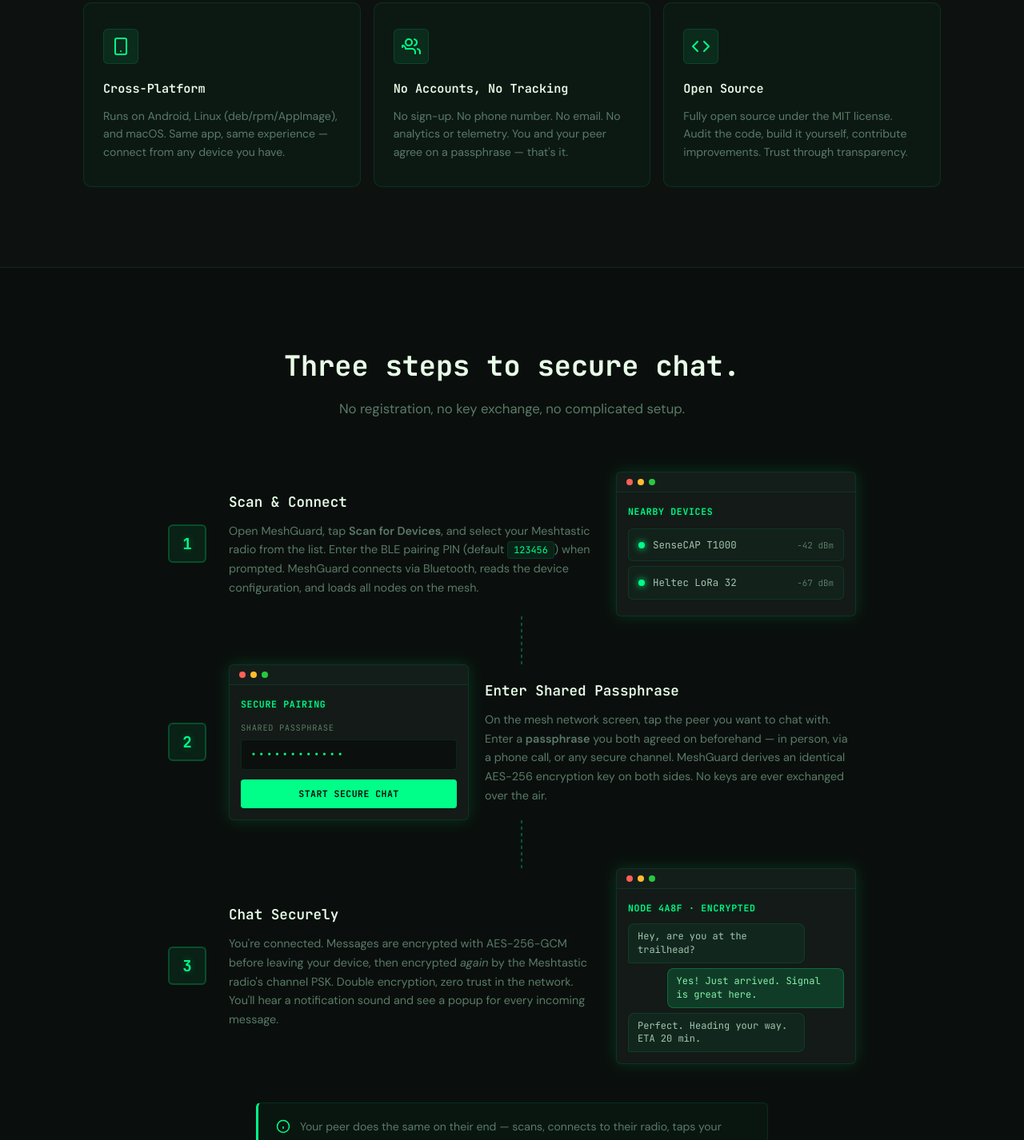
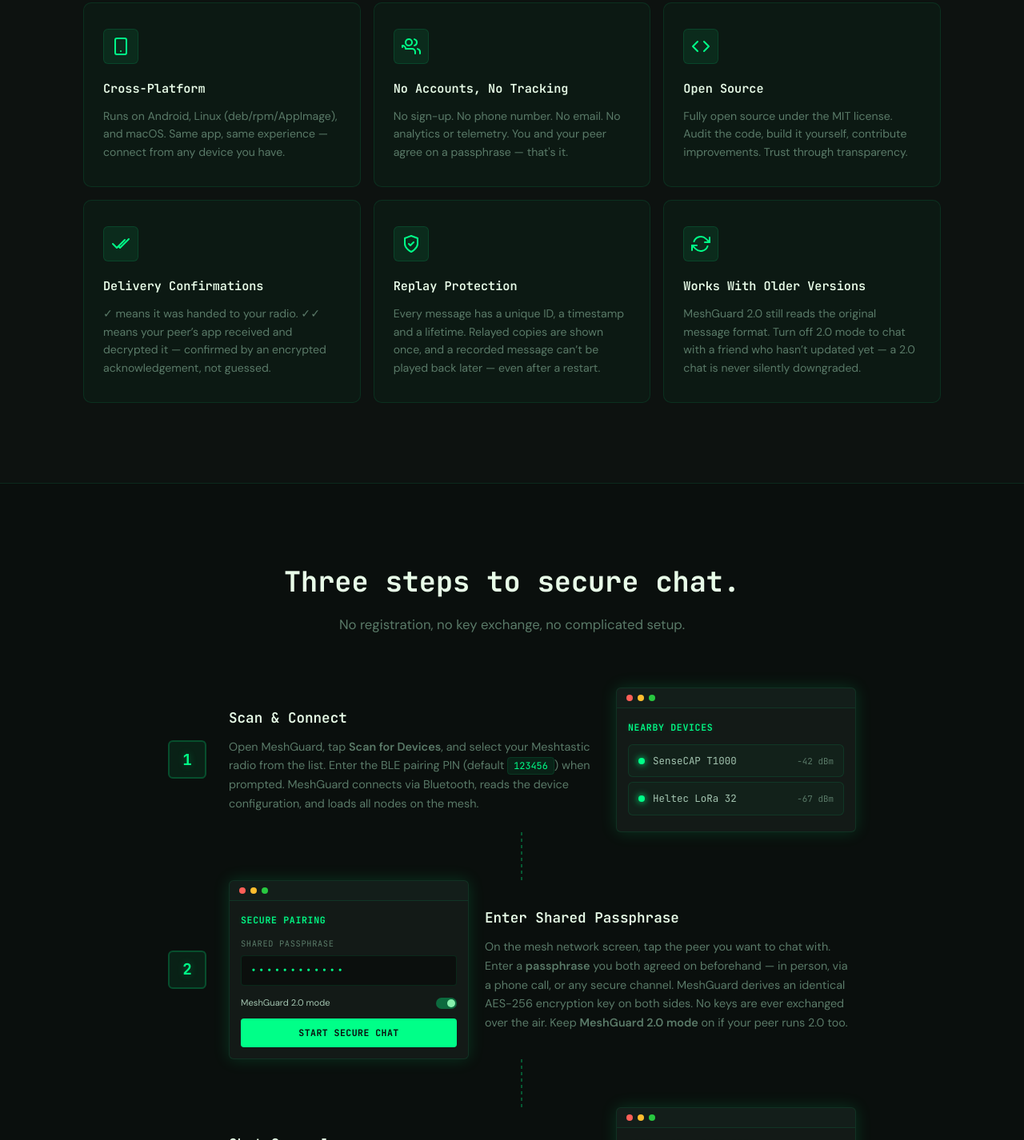
Before and after one commit to nemke82/meshguard, a plain HTML site: page website/index.html in a window 1280 px wide. Shown: the part 1374-2800 px from the top of the page at 80% size. Drawn offline with Linux system fonts and the light colour scheme; animation ran at ten frames a second.

Commit message:
Update README, website and store metadata for MeshGuard 2.0
Describe the 2.0 protocol, delivery confirmations, replay protection,
the MeshGuard 2.0 pairing toggle and backward compatibility. Replace the
stale 160-character guidance with the byte limits, add troubleshooting
for mixed versions, show meshguard-core and docs in the architecture,
and add the IzzyOnDroid changelog for versionCode 2026011014.

```diff
--- a/website/css/style.css
+++ b/website/css/style.css
@@ -720,6 +720,40 @@ code {
   border-bottom-right-radius: 2px;
 }
 
+.chat-status {
+  margin-left: 4px;
+  font-size: 0.65rem;
+  opacity: 0.75;
+}
+
+.screen-toggle {
+  display: flex;
+  align-items: center;
+  justify-content: space-between;
+  font-size: 0.7rem;
+  color: var(--text-secondary);
+  margin-bottom: 10px;
+}
+
+.screen-switch {
+  position: relative;
+  width: 26px;
+  height: 14px;
+  border-radius: 7px;
+  background: rgba(0, 255, 136, 0.35);
+}
+
+.screen-switch::after {
+  content: "";
+  position: absolute;
+  top: 2px;
+  right: 2px;
+  width: 10px;
+  height: 10px;
+  border-radius: 50%;
+  background: var(--green-300);
+}
+
 .how-note {
   display: flex;
   align-items: flex-start;
--- a/website/index.html
+++ b/website/index.html
@@ -54,7 +54,7 @@
     <canvas id="matrix-rain" class="hero-canvas"></canvas>
     <div class="hero-scanline"></div>
     <div class="hero-content">
-      <div class="hero-badge"><span class="blink">_</span> Open Source &middot; MIT License</div>
+      <div class="hero-badge"><span class="blink">_</span> MeshGuard 2.0 &middot; Open Source &middot; MIT License</div>
       <h1><span class="mono-accent">&gt;</span> Private messaging,<br><span class="gradient-text">off the grid.</span></h1>
       <p class="hero-sub">Encrypted peer-to-peer chat over Meshtastic LoRa mesh radios.<br>No internet. No servers. No accounts. Up to 15+ km range.</p>
       <div class="hero-actions">
@@ -134,6 +134,30 @@
           <h3>Open Source</h3>
           <p>Fully open source under the MIT license. Audit the code, build it yourself, contribute improvements. Trust through transparency.</p>
         </div>
+
+        <div class="feature-card reveal">
+          <div class="feature-icon">
+            <svg width="24" height="24" viewBox="0 0 24 24" fill="none" stroke="currentColor" stroke-width="2" stroke-linecap="round" stroke-linejoin="round"><polyline points="2 12 7 17 17 7"/><polyline points="9 15 11 17 22 6"/></svg>
+          </div>
+          <h3>Delivery Confirmations</h3>
+          <p>&#10003; means it was handed to your radio. &#10003;&#10003; means your peer&#8217;s app received and decrypted it &mdash; confirmed by an encrypted acknowledgement, not guessed.</p>
+        </div>
+
+        <div class="feature-card reveal">
+          <div class="feature-icon">
+            <svg width="24" height="24" viewBox="0 0 24 24" fill="none" stroke="currentColor" stroke-width="2" stroke-linecap="round" stroke-linejoin="round"><path d="M12 22s8-4 8-10V5l-8-3-8 3v7c0 6 8 10 8 10z"/><polyline points="9 12 11 14 15 10"/></svg>
+          </div>
+          <h3>Replay Protection</h3>
+          <p>Every message has a unique ID, a timestamp and a lifetime. Relayed copies are shown once, and a recorded message can&#8217;t be played back later &mdash; even after a restart.</p>
+        </div>
+
+        <div class="feature-card reveal">
+          <div class="feature-icon">
+            <svg width="24" height="24" viewBox="0 0 24 24" fill="none" stroke="currentColor" stroke-width="2" stroke-linecap="round" stroke-linejoin="round"><polyline points="23 4 23 10 17 10"/><polyline points="1 20 1 14 7 14"/><path d="M3.51 9a9 9 0 0114.85-3.36L23 10M1 14l4.64 4.36A9 9 0 0020.49 15"/></svg>
+          </div>
+          <h3>Works With Older Versions</h3>
+          <p>MeshGuard 2.0 still reads the original message format. Turn off 2.0 mode to chat with a friend who hasn&#8217;t updated yet &mdash; a 2.0 chat is never silently downgraded.</p>
+        </div>
       </div>
     </div>
   </section>
@@ -185,7 +209,7 @@
           <div class="step-number">2</div>
           <div class="step-content">
             <h3>Enter Shared Passphrase</h3>
-            <p>On the mesh network screen, tap the peer you want to chat with. Enter a <strong>passphrase</strong> you both agreed on beforehand — in person, via a phone call, or any secure channel. MeshGuard derives an identical AES-256 encryption key on both sides. No keys are ever exchanged over the air.</p>
+            <p>On the mesh network screen, tap the peer you want to chat with. Enter a <strong>passphrase</strong> you both agreed on beforehand — in person, via a phone call, or any secure channel. MeshGuard derives an identical AES-256 encryption key on both sides. No keys are ever exchanged over the air. Keep <strong>MeshGuard 2.0 mode</strong> on if your peer runs 2.0 too.</p>
           </div>
           <div class="step-visual">
             <div class="step-screen">
@@ -202,6 +226,7 @@
                     <span>&#8226;&#8226;&#8226;&#8226;&#8226;&#8226;&#8226;&#8226;&#8226;&#8226;&#8226;&#8226;</span>
                   </div>
                 </div>
+                <div class="screen-toggle"><span>MeshGuard 2.0 mode</span><span class="screen-switch"></span></div>
                 <div class="screen-btn">Start Secure Chat</div>
               </div>
             </div>
@@ -216,7 +241,7 @@
           <div class="step-number">3</div>
           <div class="step-content">
             <h3>Chat Securely</h3>
-            <p>You're connected. Messages are encrypted with AES-256-GCM before leaving your device, then encrypted <em>again</em> by the Meshtastic radio's channel PSK. Double encryption, zero trust in the network. You'll hear a notification sound and see a popup for every incoming message.</p>
+            <p>You're connected. Messages are encrypted with AES-256-GCM before leaving your device, then encrypted <em>again</em> by the Meshtastic radio's channel PSK. Double encryption, zero trust in the network. When your peer&#8217;s app confirms receipt, your message turns from &#10003; to &#10003;&#10003;. You'll hear a notification sound and see a popup for every incoming message.</p>
           </div>
           <div class="step-visual">
             <div class="step-screen">
@@ -228,7 +253,7 @@
               <div class="screen-body screen-body--chat">
                 <div class="screen-title">Node 4a8f &middot; Encrypted</div>
                 <div class="chat-bubble chat-bubble--in">Hey, are you at the trailhead?</div>
-                <div class="chat-bubble chat-bubble--out">Yes! Just arrived. Signal is great here.</div>
+                <div class="chat-bubble chat-bubble--out">Yes! Just arrived. Signal is great here. <span class="chat-status">&#10003;&#10003;</span></div>
                 <div class="chat-bubble chat-bubble--in">Perfect. Heading your way. ETA 20 min.</div>
               </div>
             </div>
```
Also changed, not shown: CLAUDE.md (+14 -5 lines), README.md, 1 other file.
